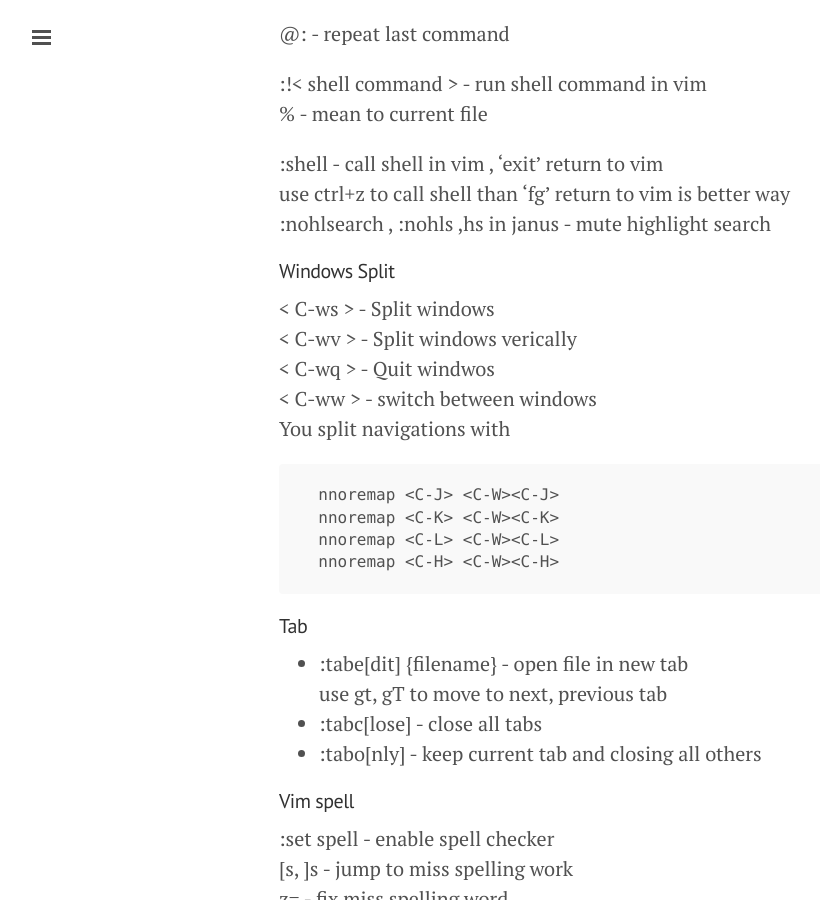
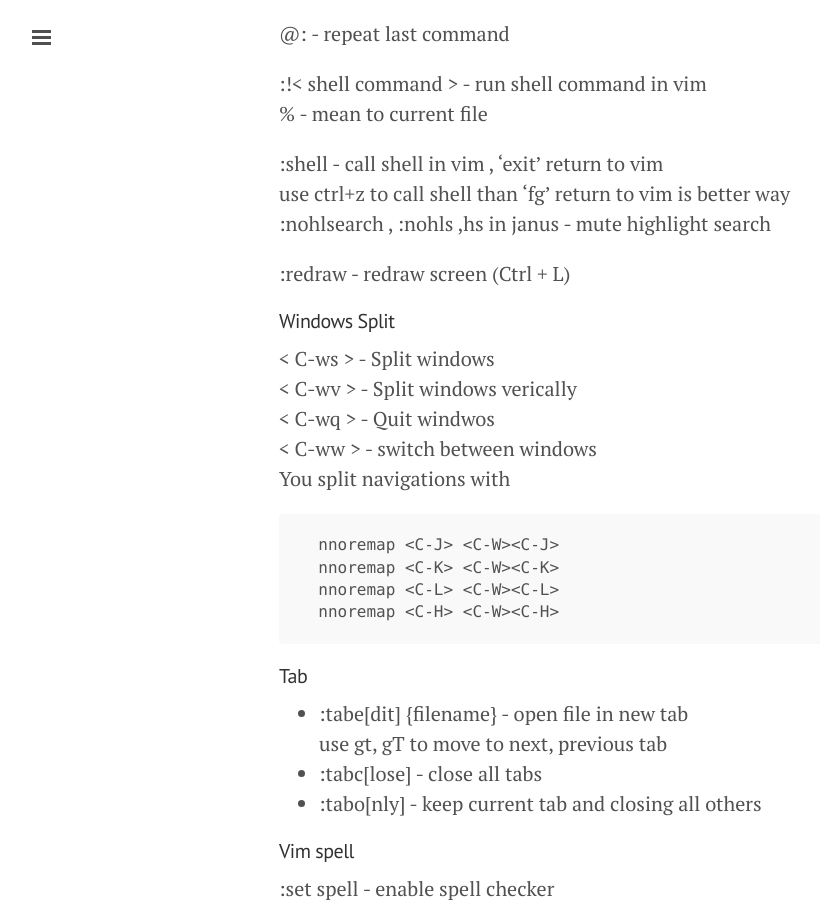
Before and after one commit to ibotdotout/ibotdotout.github.io, a Jekyll site: the page built from _posts/2014-06-09-vim.md, in a window 1280 px wide and 900 px high, scrolled down 2068 px. Shown: the whole window, without its empty margins (1-821 px from the left). Built offline with Jekyll 4.4.1, drawn with Linux system fonts in a browser that asks for light colours; Markdown is read by kramdown in place of the engine named in the settings.

Commit message:
add :redraw

```diff
--- a/_posts/2014-06-09-vim.md
+++ b/_posts/2014-06-09-vim.md
@@ -80,6 +80,8 @@ d^ , < C-u > in insert mode - delete back to start of line
     use ctrl+z to call shell than 'fg' return to vim is better way
     :nohlsearch , :nohls ,<leader>hs in janus - mute highlight search
 
+:redraw - redraw screen (Ctrl + L)
+
 #### Windows Split
 < C-ws > - Split windows
 < C-wv > - Split windows verically
```
